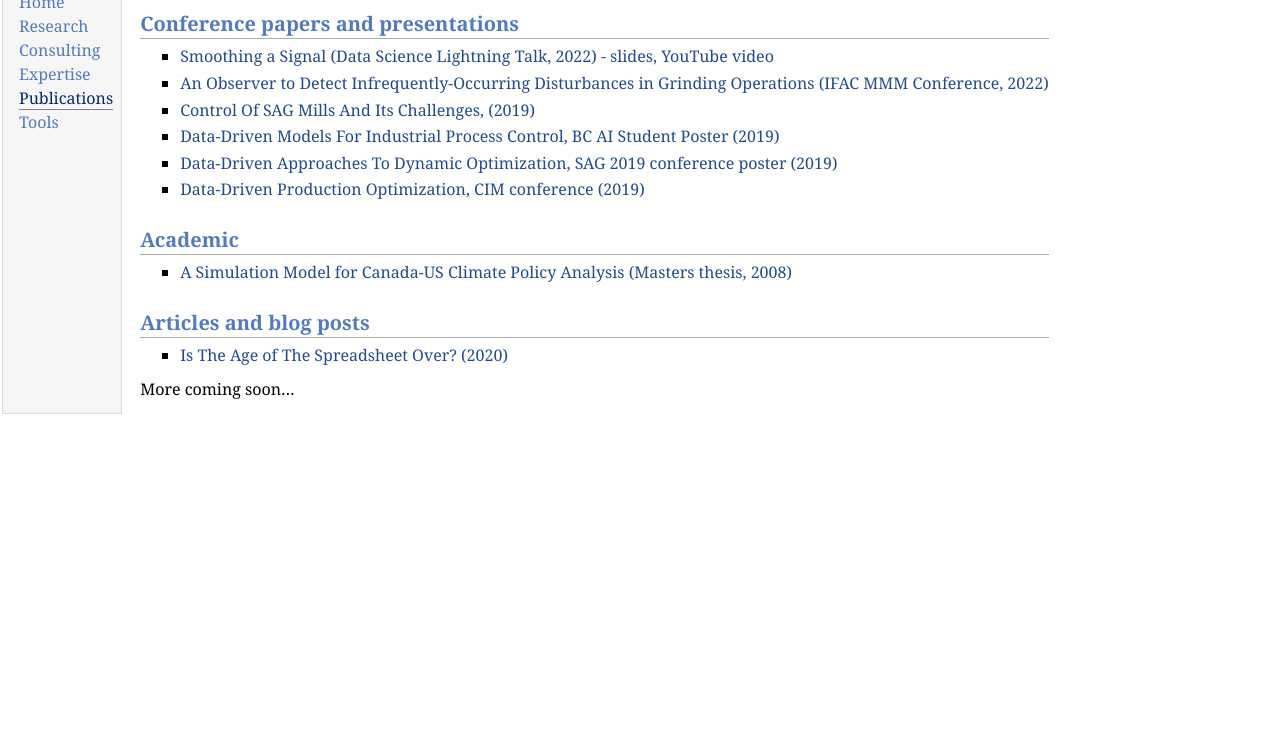
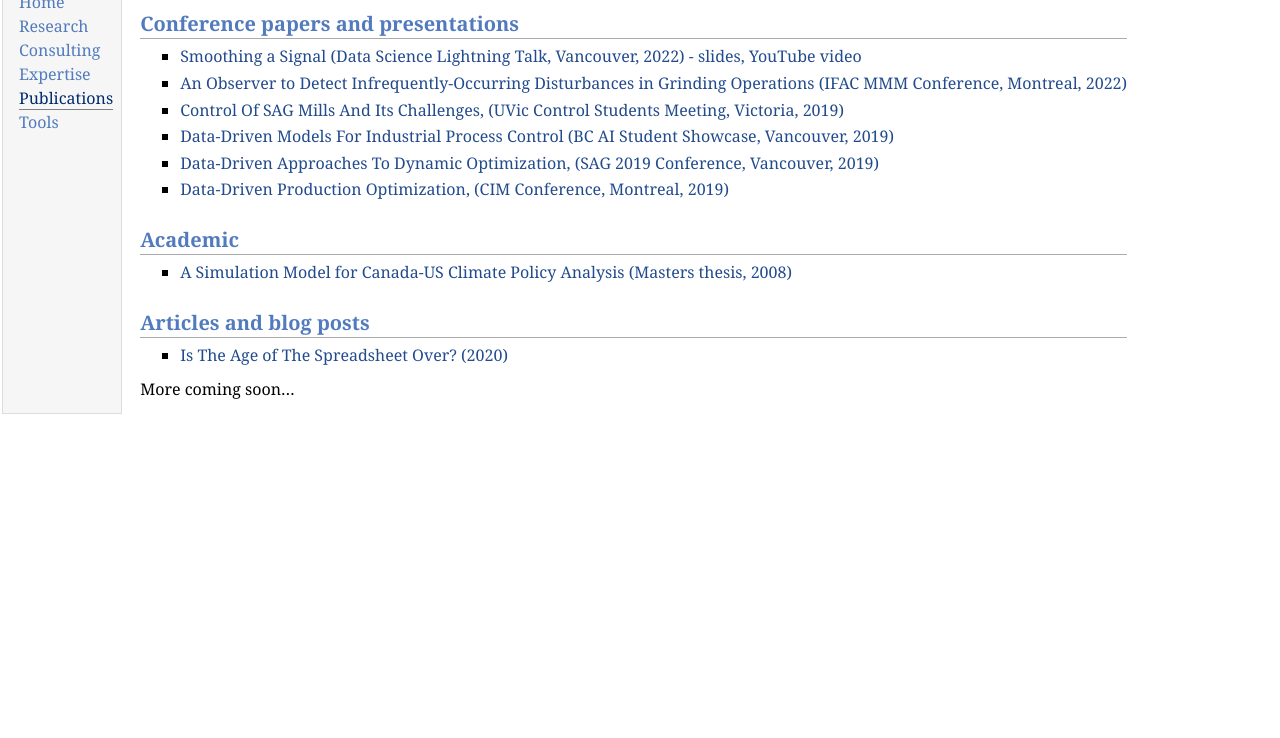
Before and after one commit to basicmachines/basicmachines.github.io, a plain HTML site: page publications.html in a window 1280 px wide. Shown: the part 62-800 px from the top of the page. Drawn offline with Linux system fonts and the light colour scheme.

Commit message:
Conference dates and locations

```diff
--- a/publications.html
+++ b/publications.html
@@ -25,22 +25,22 @@
 </div>
 <h2>Conference papers and presentations</h2>
 <ul>
-<li><p><a href="docs/LightningTalk_Smoothing_Signals_BTubbs_221109_FINAL.pdf" target=&ldquo;blank&rdquo;>Smoothing a Signal (Data Science Lightning Talk, 2022) - slides,</a> <a href="https://youtu.be/p30f7P6pbqc?t=2160" target=&ldquo;blank&rdquo;>YouTube video</a>
+<li><p><a href="docs/LightningTalk_Smoothing_Signals_BTubbs_221109_FINAL.pdf" target=&ldquo;blank&rdquo;>Smoothing a Signal (Data Science Lightning Talk, Vancouver, 2022) - slides,</a> <a href="https://youtu.be/p30f7P6pbqc?t=2160" target=&ldquo;blank&rdquo;>YouTube video</a>
 </p>
 </li>
-<li><p><a href="https://www.sciencedirect.com/science/article/pii/S2405896322014677" target=&ldquo;blank&rdquo;>An Observer to Detect Infrequently-Occurring Disturbances in Grinding Operations (IFAC MMM Conference, 2022)</a>
+<li><p><a href="https://www.sciencedirect.com/science/article/pii/S2405896322014677" target=&ldquo;blank&rdquo;>An Observer to Detect Infrequently-Occurring Disturbances in Grinding Operations (IFAC MMM Conference, Montreal, 2022)</a>
 </p>
 </li>
-<li><p><a href="docs/SAG_MIll_Control_Challenges_UVic_Control_Mtg_190828.pdf" target=&ldquo;blank&rdquo;>Control Of SAG Mills And Its Challenges, (2019)</a>
+<li><p><a href="docs/SAG_MIll_Control_Challenges_UVic_Control_Mtg_190828.pdf" target=&ldquo;blank&rdquo;>Control Of SAG Mills And Its Challenges, (UVic Control Students Meeting, Victoria, 2019)</a>
 </p>
 </li>
-<li><p><a href="docs/Tubbs_Poster_36x48_191205_FINAL.pdf" target=&ldquo;blank&rdquo;>Data-Driven Models For Industrial Process Control, BC AI Student Poster (2019)</a>
+<li><p><a href="docs/Tubbs_Poster_36x48_191205_FINAL.pdf" target=&ldquo;blank&rdquo;>Data-Driven Models For Industrial Process Control (BC AI Student Showcase, Vancouver, 2019)</a>
 </p>
 </li>
-<li><p><a href="docs/Tubbs_Poster_36x48_190923_FINAL.pdf" target=&ldquo;blank&rdquo;>Data-Driven Approaches To Dynamic Optimization, SAG 2019 conference poster (2019)</a>
+<li><p><a href="docs/Tubbs_Poster_36x48_190923_FINAL.pdf" target=&ldquo;blank&rdquo;>Data-Driven Approaches To Dynamic Optimization, (SAG 2019 Conference, Vancouver, 2019)</a>
 </p>
 </li>
-<li><p><a href="docs/Tubbs_CIM_Operations_Best_Practices_Talk_190428.pdf" target=&ldquo;blank&rdquo;>Data-Driven Production Optimization, CIM conference (2019)</a>
+<li><p><a href="docs/Tubbs_CIM_Operations_Best_Practices_Talk_190428.pdf" target=&ldquo;blank&rdquo;>Data-Driven Production Optimization, (CIM Conference, Montreal, 2019)</a>
 </p>
 </li>
 </ul>
```
Also changed, not shown: 1 other file.
